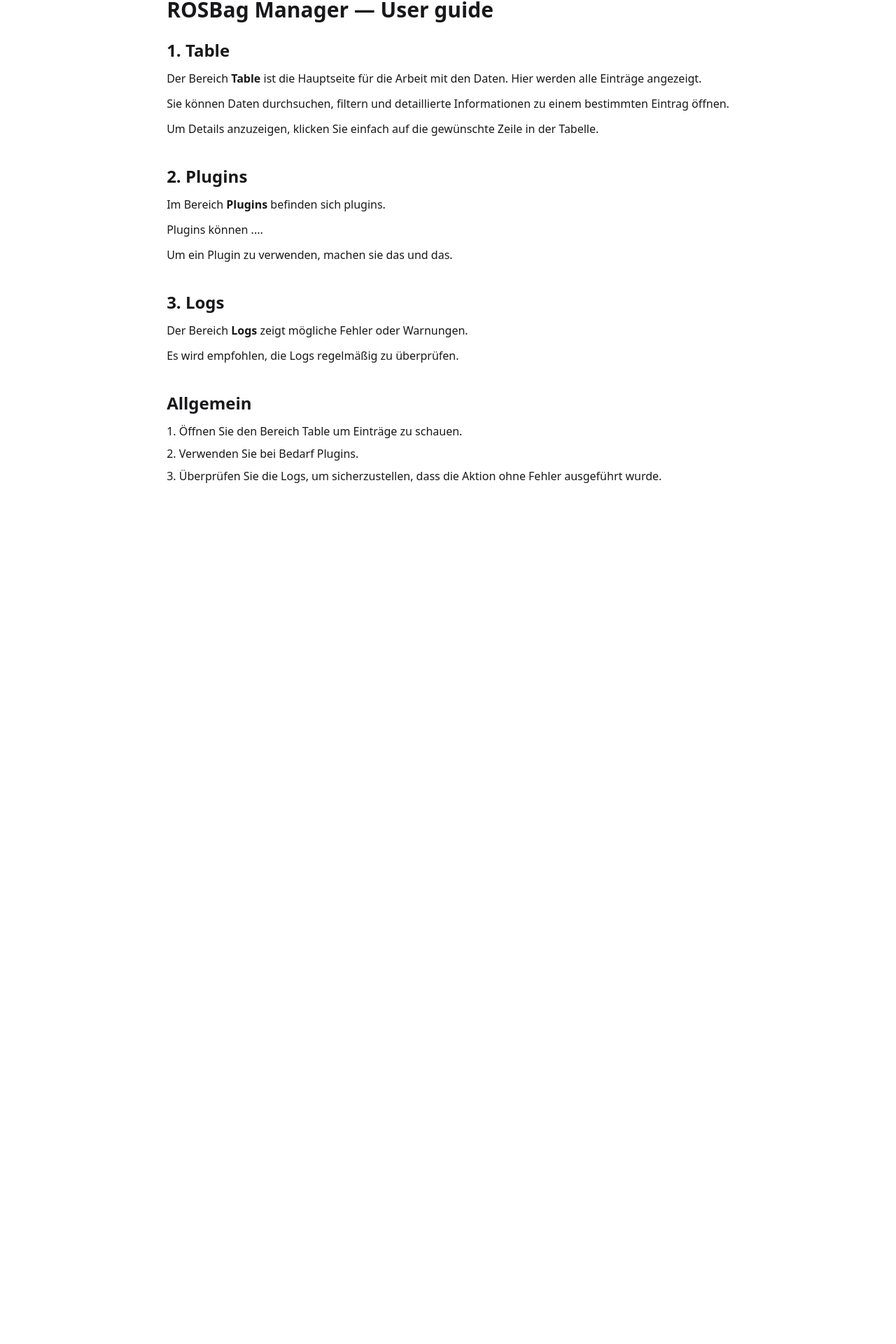
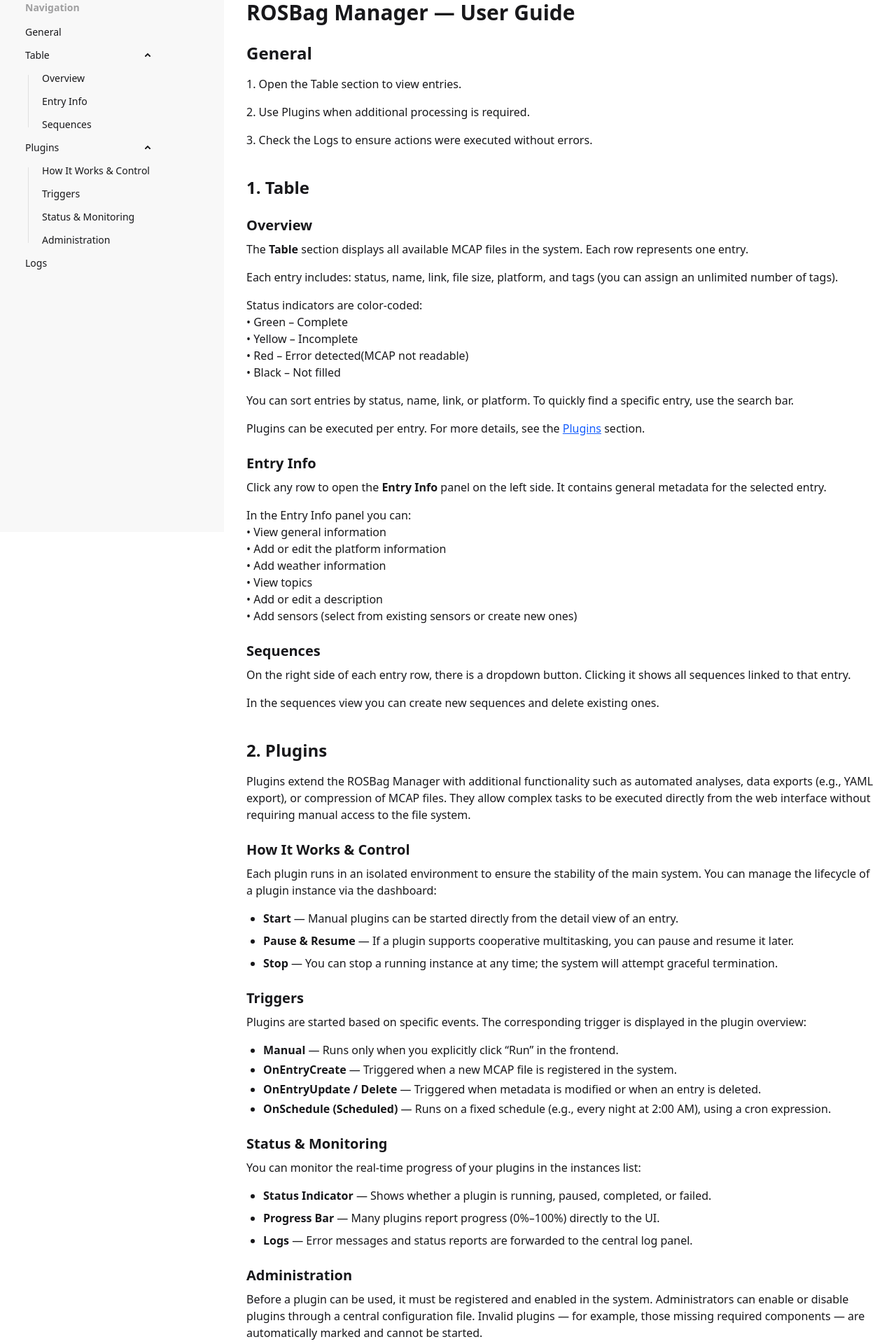
Before and after one commit to oddrm/pse25, a Nuxt app in the folder frontend/: page /userGuide in a window 1280 px wide. Shown: the part 60-1980 px from the top of the page at 70% size. Before the commit the page ends 816 px from the top, so only its background shows below. Built offline with nearby package versions, Linux system fonts and the light colour scheme.

Commit message:
userGuide v.2

```diff
--- a/frontend/app/pages/userGuide.vue
+++ b/frontend/app/pages/userGuide.vue
@@ -1,94 +1,193 @@
 <template>
-  <div class="max-w-4xl mx-auto px-6 py-14">
+  <div class="min-h-screen">
+    <!-- LEFT SIDEBAR -->
+    <aside class="fixed left-0 top-5 h-screen w-80 bg-base-200 p-4 pt-6 overflow-y-auto">
+      <ul class="menu">
+        <li class="menu-title"><span>Navigation</span></li>
 
-    <h1 class="text-3xl font-bold mb-6">
-      ROSBag Manager — User guide
-    </h1>
+        <li><a href="#allgemein">General</a></li>
+        <li>
+          <details open>
+            <summary>
+              <a href="#table">Table</a>
+            </summary>
+            <ul>
+              <li><a href="#table-overview">Overview</a></li>
+              <li><a href="#table-entry-info">Entry Info</a></li>
+              <li><a href="#table-sequences">Sequences</a></li>
+            </ul>
+          </details>
+        </li>
 
-    <!--table-->
+        <li>
+          <details open>
+            <summary>
+              <a href="#plugins">Plugins</a>
+            </summary>
+            <ul>
+              <li><a href="#plugins-how">How It Works &amp; Control</a></li>
+              <li><a href="#plugins-triggers">Triggers</a></li>
+              <li><a href="#plugins-monitoring">Status &amp; Monitoring</a></li>
+              <li><a href="#plugins-admin">Administration</a></li>
+            </ul>
+          </details>
+        </li>
 
-    <section class="mb-10">
-      <h2 class="text-2xl font-semibold mb-3">1. Table</h2>
+        <li><a href="#logs">Logs</a></li>
+      </ul>
+    </aside>
 
-      <p class="mb-3">
-        Der Bereich <b>Table</b> ist die Hauptseite für die Arbeit mit den Daten.
-        Hier werden alle Einträge angezeigt.
-      </p>
+    <!-- RIGHT CONTENT -->
+    <main class="ml-80 pt-15 px-6 py-14">
+      <div class="max-w-4xl mx-auto">
+        <h1 class="text-3xl font-bold mb-6">
+          ROSBag Manager — User Guide
+        </h1>
 
-      <p class="mb-3">
-        Sie können Daten durchsuchen, filtern und detaillierte
-        Informationen zu einem bestimmten Eintrag öffnen.
-      </p>
+        <!-- GENERAL -->
+        <section id="allgemein" class="mb-10 scroll-mt-10">
+          <h2 class="text-2xl font-semibold mb-4">General</h2>
+          <p class="mb-4">1. Open the Table section to view entries.</p>
+          <p class="mb-4">2. Use Plugins when additional processing is required.</p>
+          <p class="mb-4">3. Check the Logs to ensure actions were executed without errors.</p>
+        </section>
 
-      <p class="mb-4">
-        Um Details anzuzeigen, klicken Sie einfach auf die gewünschte Zeile in der Tabelle.
-      </p>
+        <!-- TABLE -->
+        <section id="table" class="mb-10 scroll-mt-10">
+          <h2 class="text-2xl font-semibold mb-4">1. Table</h2>
 
-    </section>
+          <h3 id="table-overview" class="scroll-mt-10 text-xl font-semibold mt-6 mb-2">
+            Overview
+          </h3>
+          <p class="mb-4">
+            The <b>Table</b> section displays all available MCAP files in the system. Each row represents one entry.
+          </p>
+          <p class="mb-4">
+            Each entry includes:
+            status, name, link, file size, platform, and tags (you can assign an unlimited number of tags).
+          </p>
+          <p class="mb-4">
+            Status indicators are color-coded:
+            <br />
+            • Green – Complete<br />
+            • Yellow – Incomplete<br />
+            • Red – Error detected(MCAP not readable)<br />
+            • Black – Not filled
+          </p>
+          <p class="mb-4">
+            You can sort entries by status, name, link, or platform. To quickly find a specific entry, use the search bar.
+          </p>
+          <p class="mb-4">
+            Plugins can be executed per entry. For more details, see the
+            <a href="#plugins" class="text-blue-600 underline">Plugins</a> section.
+          </p>
 
+          <h3 id="table-entry-info" class="scroll-mt-10 text-xl font-semibold mt-6 mb-2">
+            Entry Info
+          </h3>
+          <p class="mb-4">
+            Click any row to open the <b>Entry Info</b> panel on the left side. It contains general metadata for the selected entry.
+          </p>
+          <p class="mb-4">
+            In the Entry Info panel you can:
+            <br />
+            • View general information<br />
+            • Add or edit the platform information<br />
+            • Add weather information<br />
+            • View topics<br />
+            • Add or edit a description<br />
+            • Add sensors (select from existing sensors or create new ones)
+          </p>
 
-    <!--plugins -->
+          <h3 id="table-sequences" class="scroll-mt-10 text-xl font-semibold mt-6 mb-2">
+            Sequences
+          </h3>
+          <p class="mb-4">
+            On the right side of each entry row, there is a dropdown button. Clicking it shows all sequences linked to that entry.
+          </p>
+          <p class="mb-4">
+            In the sequences view you can create new sequences and delete existing ones.
+          </p>
+        </section>
 
-    <section class="mb-10">
-      <h2 class="text-2xl font-semibold mb-3">2. Plugins</h2>
+        <!-- PLUGINS -->
+        <section id="plugins" class="mb-10 scroll-mt-10">
+          <h2 class="text-2xl font-semibold mb-4">2. Plugins</h2>
 
-      <p class="mb-3">
-        Im Bereich <b>Plugins</b> befinden sich plugins.
-      </p>
+          <p class="mb-4">
+            Plugins extend the ROSBag Manager with additional functionality such as automated analyses,
+            data exports (e.g., YAML export), or compression of MCAP files. They allow complex tasks to be
+            executed directly from the web interface without requiring manual access to the file system.
+          </p>
 
-      <p class="mb-3">
-        Plugins können ....
-      </p>
+          <h3 id="plugins-how" class="text-xl font-semibold mt-6 mb-2">
+            How It Works &amp; Control
+          </h3>
+          <p class="mb-4">
+            Each plugin runs in an isolated environment to ensure the stability of the main system.
+            You can manage the lifecycle of a plugin instance via the dashboard:
+          </p>
+          <ul class="list-disc pl-6 mb-4 space-y-2">
+            <li><b>Start</b> — Manual plugins can be started directly from the detail view of an entry.</li>
+            <li><b>Pause &amp; Resume</b> — If a plugin supports cooperative multitasking, you can pause and resume it later.</li>
+            <li><b>Stop</b> — You can stop a running instance at any time; the system will attempt graceful termination.</li>
+          </ul>
 
-      <p class="mb-4">
-        Um ein Plugin zu verwenden, machen sie das und das.
-      </p>
+          <h3 id="plugins-triggers" class="text-xl font-semibold mt-6 mb-2">
+            Triggers
+          </h3>
+          <p class="mb-4">
+            Plugins are started based on specific events. The corresponding trigger is displayed in the plugin overview:
+          </p>
+          <ul class="list-disc pl-6 mb-4 space-y-1">
+            <li><b>Manual</b> — Runs only when you explicitly click “Run” in the frontend.</li>
+            <li><b>OnEntryCreate</b> — Triggered when a new MCAP file is registered in the system.</li>
+            <li><b>OnEntryUpdate / Delete</b> — Triggered when metadata is modified or when an entry is deleted.</li>
+            <li><b>OnSchedule (Scheduled)</b> — Runs on a fixed schedule (e.g., every night at 2:00 AM), using a cron expression.</li>
+          </ul>
 
+          <h3 id="plugins-monitoring" class="text-xl font-semibold mt-6 mb-2">
+            Status &amp; Monitoring
+          </h3>
+          <p class="mb-4">
+            You can monitor the real-time progress of your plugins in the instances list:
+          </p>
+          <ul class="list-disc pl-6 mb-4 space-y-2">
+            <li><b>Status Indicator</b> — Shows whether a plugin is running, paused, completed, or failed.</li>
+            <li><b>Progress Bar</b> — Many plugins report progress (0%–100%) directly to the UI.</li>
+            <li><b>Logs</b> — Error messages and status reports are forwarded to the central log panel.</li>
+          </ul>
 
-    </section>
+          <h3 id="plugins-admin" class="text-xl font-semibold mt-6 mb-2">
+            Administration
+          </h3>
+          <p>
+            Before a plugin can be used, it must be registered and enabled in the system.
+            Administrators can enable or disable plugins through a central configuration file.
+            Invalid plugins — for example, those missing required components — are automatically marked and cannot be started.
+          </p>
+        </section>
 
-
-    <!-- logs -->
-
-    <section class="mb-10">
-      <h2 class="text-2xl font-semibold mb-3">3. Logs</h2>
-
-      <p class="mb-3">
-        Der Bereich <b>Logs</b> zeigt mögliche Fehler oder Warnungen.
-      </p>
-
-      <p class="mb-4">
-        Es wird empfohlen, die Logs regelmäßig zu überprüfen.
-      </p>
-
-      <!-- photo -->
-
-    </section>
-
-
-    <!--how -->
-
-    <section>
-      <h2 class="text-2xl font-semibold mb-3">Allgemein</h2>
-
-      <p class="mb-2">
-        1. Öffnen Sie den Bereich Table um Einträge zu schauen.
-      </p>
-
-      <p class="mb-2">
-        2. Verwenden Sie bei Bedarf Plugins.
-      </p>
-
-      <p class="mb-2">
-        3. Überprüfen Sie die Logs, um sicherzustellen, dass die Aktion
-        ohne Fehler ausgeführt wurde.
-      </p>
-
-    </section>
-
+        <!-- LOGS -->
+        <section id="logs" class="mb-10 scroll-mt-10">
+          <h2 class="text-2xl font-semibold mb-4">3. Logs</h2>
+          <p class="mb-3">
+            The <b>Logs</b> section displays possible errors or warnings.
+          </p>
+          <p class="mb-3">
+            It is recommended to regularly check the logs to ensure that all actions were executed successfully.
+            All logs can be filtered in the top-right corner by category:
+            "Debug & Above", "Info & Above", "Warn & Above" and  "Error".
+          </p>
+          <p class="mb-3">
+            Additionally, the log view does not display all at once.
+            You can choose to display only the most recent 50, 100, 500, or 1000 log entries.
+          </p>
+        </section>
+      </div>
+    </main>
   </div>
 </template>
 
 <script setup lang="ts">
-
 </script>
```
